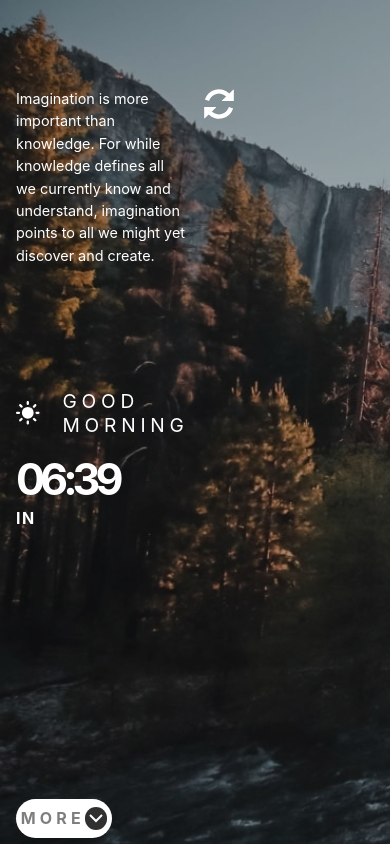
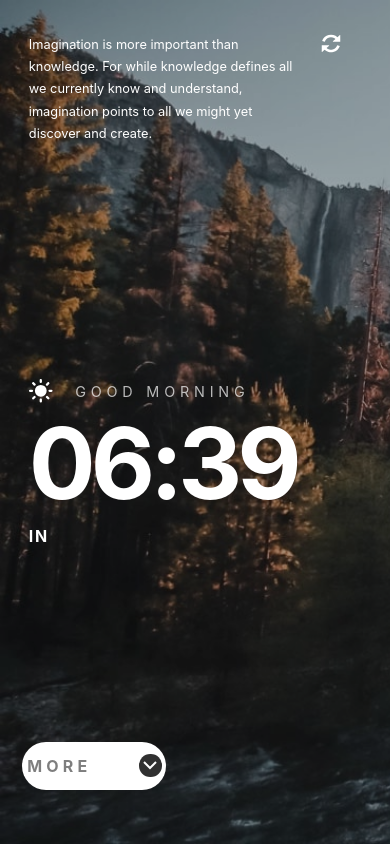
Before and after one commit to chiomaubaezuonu/clock-app, a React (Create React App) app: page / in a window 390 px wide. Built offline with nearby package versions, Linux system fonts and the light colour scheme; no server answers.

Commit message:
Modified styling for mobile

```diff
--- a/src/App.css
+++ b/src/App.css
@@ -9,7 +9,13 @@ body {
   color: #fff;
 }
 
-.container {}
+.container {
+  /* Your other styles for the content container */
+  position: relative;
+  /* Required for transform animation to work */
+  animation: inherit;
+  /* Inherit animation from .App.active */
+}
 
 .day {
   background-image: url("/public/images/bg-daytime.jpg");
@@ -37,6 +43,7 @@ body {
 .App.active {
   /* Styles for the "expanded" state when more is true */
   height: calc(100vh - 50vh);
+
   /* Adjust additional height as needed */
 }
 
@@ -54,6 +61,7 @@ body {
   object-fit: cover;
   cursor: pointer;
   color: gray;
+
 }
 
 .rotateIcon {
@@ -61,22 +69,21 @@ body {
   height: 1.3vw;
   object-fit: cover;
   transition: .5s;
-  opacity: .5;
   cursor: pointer;
   color: gray;
   rotate: 180deg;
 }
 
 
-.refresh-icon:hover, .rotateIcon {
+.refresh-icon:hover,
+.rotateIcon {
 
   color: white;
 }
 
 .quotes {
   font-size: 1.2rem;
-
-  width: 32.4rem;
+  /* width: 32.4rem; */
   line-height: 1.8rem;
   margin-bottom: 0.6rem;
 }
@@ -178,7 +185,7 @@ button {
   padding: 3rem 8rem;
   margin-bottom: 2rem;
   color: #303030;
-  height: 55vh;
+  height: 50vh;
   overflow: hidden;
   background-color: #c8c6c6;
 }
@@ -196,25 +203,31 @@ button {
 
 .dayOfYear,
 h2 {
-  font-size: 1rem;
+  font-size: 10px;
   letter-spacing: 3px;
   margin-bottom: .7rem;
-  /* color: #303030; */
+  color: #303030;
+  text-transform: uppercase;
+  font-size: 10px;
   margin-bottom: 2rem;
+  opacity: .7;
 }
 
 .dayOfYear p {
   font-size: 3.8rem;
   color: #303030;
   font-weight: 700;
+
 }
 
 .week-div h2 {
-  font-size: 1rem;
+  text-transform: uppercase;
+  font-size: 10px;
   letter-spacing: 3px;
   margin-bottom: .9rem;
   color: #303030;
   margin-bottom: 2rem;
+  opacity: .7;
 }
 
 .week-div p {
@@ -264,34 +277,44 @@ h2 {
 
 @media (max-width: 600px) {
   .App {
-    padding-left: 1rem;
-
+    width: 100%;
+    padding-left: 1.8rem;
+    padding-top: 2.1rem;
   }
 
   .quotes-div {
-    margin-top: 1.8rem;
-    width: 90%;
+    width: 80vw;
     gap: 1rem;
   }
 
   .quotes {
-    font-size: 0.9rem;
+    font-size: 0.8rem;
     line-height: 1.4rem;
   }
 
-  .refresh-icon {
-    width: 2rem;
-    height: 2rem;
+  .refresh-icon,
+  .rotateIcon {
+    width: 5vw;
+    height: 5vw;
   }
 
   .author {
     margin: 0.5rem 0 0 0;
     font-size: 0.8rem;
+    color: #FFFFFF;
   }
 
   .greeting-div {
-    margin-top: 7rem;
+    margin-top: 14rem;
+    width: 100vw;
+    margin-bottom: 0;
+  }
+
+  .greeting {
+    color: #FFFFFF;
+    font-size: 0.9rem;
     width: 100%;
+    text-align: left;
   }
 
   span {
@@ -299,36 +322,39 @@ h2 {
   }
 
   .time-div {
-    width: 50%;
+    width: 90vw;
     gap: 1rem;
-
+    display: flex;
+    justify-content: space-between;
   }
 
   .time {
-    font-size: 2.7rem;
+    font-size: 6.2rem;
+
   }
 
   .abbrev {
     font-size: 1.2rem;
     font-weight: 300;
     position: absolute;
-    bottom: 0.1rem;
+    bottom: 1.38rem;
     right: 3rem;
   }
 
   .timezone {
-    margin-top: 2rem 0;
+    margin-top: 1.6rem 0;
     font-size: 1rem;
   }
 
 
   .more-switch {
-    left: 1rem;
+    left: 1.4rem;
     right: 5rem;
-    bottom: 0.4rem;
-    padding: 1.2rem 0.3rem;
-    height: 0.4rem;
-    width: 6rem;
+    bottom: 3.4rem;
+    padding: 1.5rem 0.3rem;
+    height: 1rem;
+    width: 9rem;
+    margin-top: 4rem;
   }
 
   .arrow-div {
--- a/src/App.tsx
+++ b/src/App.tsx
@@ -1,5 +1,6 @@
 import React, { useEffect, useState } from 'react';
 import './App.css';
+import './index.css';
 import axios from 'axios'
 import refresh from "./refresh .svg"
 import { Switch } from 'antd';
--- a/src/index.css
+++ b/src/index.css
@@ -1,13 +1,88 @@
-body {
-  margin: 0;
-  font-family: -apple-system, BlinkMacSystemFont, 'Segoe UI', 'Roboto', 'Oxygen',
-    'Ubuntu', 'Cantarell', 'Fira Sans', 'Droid Sans', 'Helvetica Neue',
-    sans-serif;
-  -webkit-font-smoothing: antialiased;
-  -moz-osx-font-smoothing: grayscale;
+/* html {
+    scroll-behavior: smooth;
+    font-size: 100%;
 }
 
-code {
-  font-family: source-code-pro, Menlo, Monaco, Consolas, 'Courier New',
-    monospace;
+@media (max-width: 1180px) {
+    html {
+        font-size: 92%;
+    }
 }
+
+@media (max-width: 1080px) {
+    html {
+        font-size: 84%;
+    }
+}
+
+@media (max-width: 980px) {
+    html {
+        font-size: 76%;
+    }
+}
+
+@media (max-width: 850px) {
+    html {
+
+        font-size: 68%;
+    }
+}
+
+@media (max-width: 768px) {
+    html {
+
+        font-size: 60%;
+    }
+}
+
+@media (max-width: 600px) {
+    html {
+
+        font-size: 85%;
+    }
+}
+
+@media (min-width: 1500px) {
+    html {
+
+        font-size: 150%;
+    }
+}
+
+@media (min-width: 1700px) {
+    html {
+        font-size: 95%;
+    }
+}
+
+
+@media (min-width: 2000px) {
+    html {
+        font-size: 115%;
+    }
+}
+
+@media (min-width: 2500px) {
+    html {
+        font-size: 180%;
+    }
+}
+
+
+* {
+    margin: 0;
+    padding: 0;
+    box-sizing: border-box;
+    font-family:
+        "Montserrat",
+        segoe UI,
+        sans-serif;
+} */
+
+/* body {
+    font-size: 1.1rem;
+}
+
+svg {
+    fill: currentColor;
+} */
```
